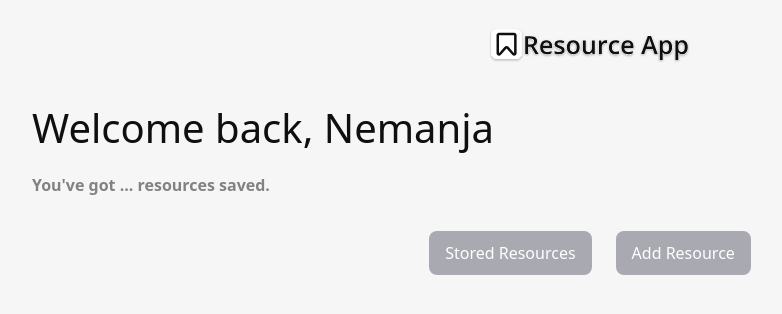
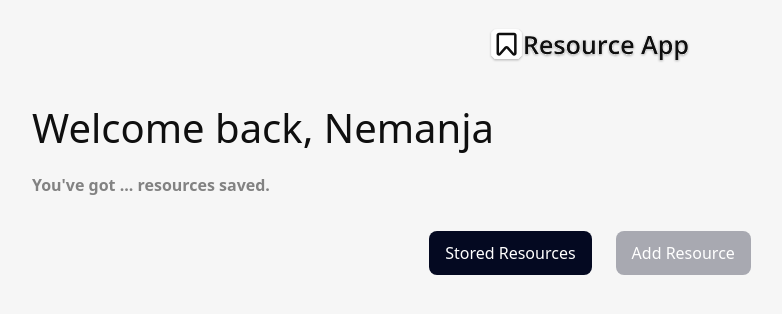
Before and after one commit to Manojlovic1998/resource-app, a Vue app: page / in a window 1280 px wide. Shown: the top 314 px of the page, without its empty margins (50-832 px from the left). Built offline with nearby package versions, Linux system fonts and the light colour scheme.

Commit message:
Add hardcoded active class to btn

```diff
--- a/src/components/layout/TheOptions.vue
+++ b/src/components/layout/TheOptions.vue
@@ -1,6 +1,6 @@
 <template>
   <div class="container text-center options-wrapper">
-    <BaseButton class="me-4">Stored Resources </BaseButton>
+    <BaseButton class="me-4 active">Stored Resources </BaseButton>
     <BaseButton>Add Resource </BaseButton>
   </div>
 </template>
```
